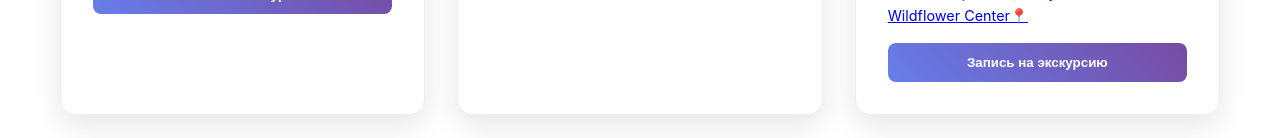
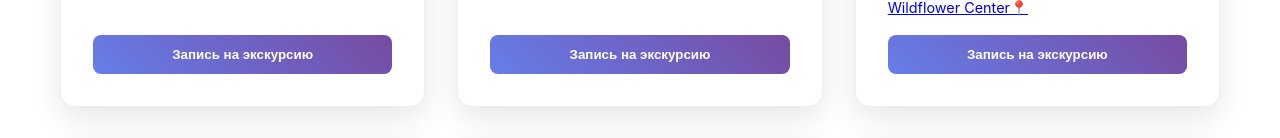
Before and after one commit to tatiana-act/nextjs-boilerplate, a Next.js app: page / in a window 1280 px wide. Shown: the part 2280-2418 px from the top of the page. Built offline with nearby package versions, Linux system fonts and the light colour scheme; grey boxes are pictures that could not be loaded.

Commit message:
change alignment of book tour button

```diff
--- a/app/globals.css
+++ b/app/globals.css
@@ -155,6 +155,8 @@ body {
     box-shadow: 0 10px 30px rgba(0, 0, 0, 0.1);
     transition: all 0.3s ease;
     border: 1px solid #eee;
+    display: flex;
+    flex-direction: column;
 }
 
 .tour-card:hover {
@@ -170,6 +172,13 @@ body {
 
 .tour-content {
     padding: 2rem;
+    display: flex;
+    flex-direction: column;
+    flex-grow: 1;
+}
+
+.button-container {
+  margin-top: auto;
 }
 
 .tour-header {
--- a/components/TourCard.tsx
+++ b/components/TourCard.tsx
@@ -21,7 +21,6 @@ const TourCard: React.FC<TourCardProps> = ({ tour, onBookTour }) => {
         width={400}
         height={300}
       />
-      {/*<img src={tour.imageUrl} alt={tour.title} className="tour-image" />*/}
       <div className="tour-content">
         <div className="tour-header">
           <div>
@@ -63,11 +62,11 @@ const TourCard: React.FC<TourCardProps> = ({ tour, onBookTour }) => {
               </a>
           }
         </div>
-        {
+        <div className="button-container">
           <button className="book-button" onClick={handleBookClick}>
             Запись на экскурсию
           </button>
-        }
+        </div>
       </div>
     </div>
   );
```
